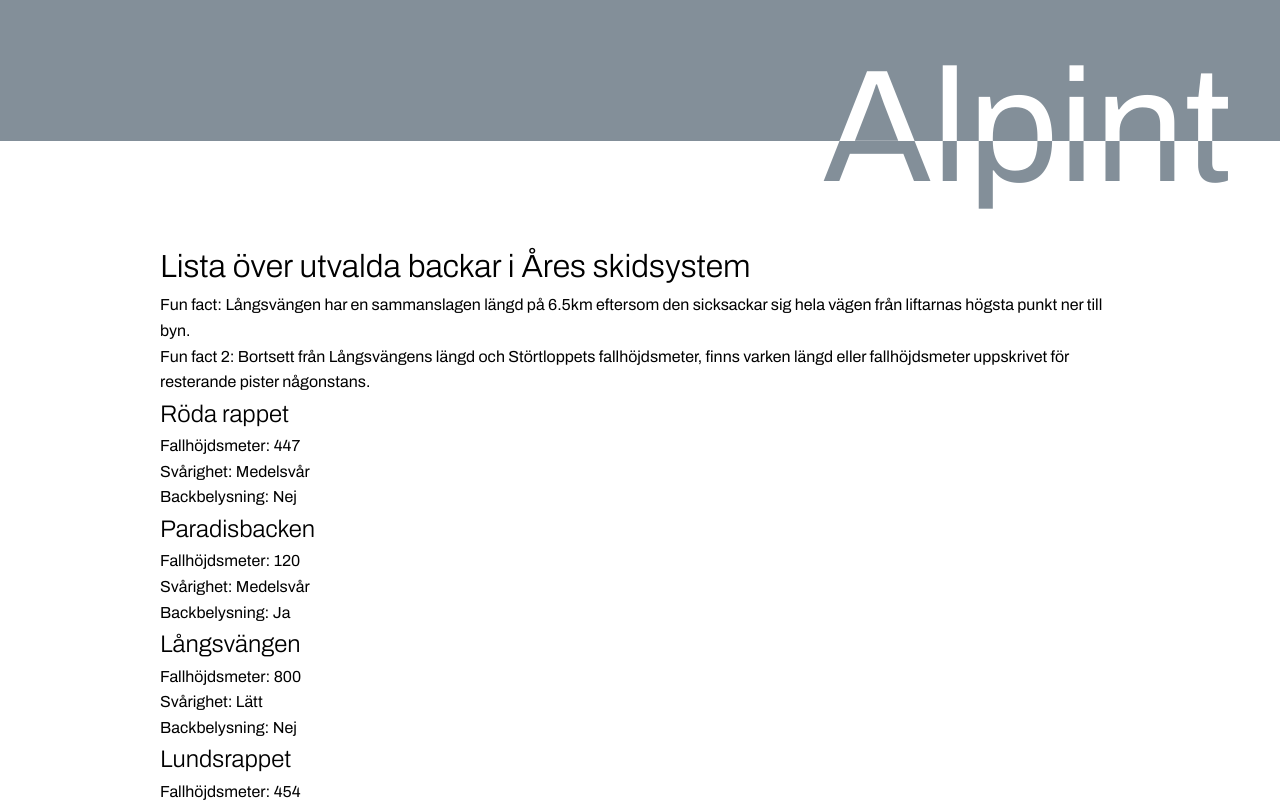
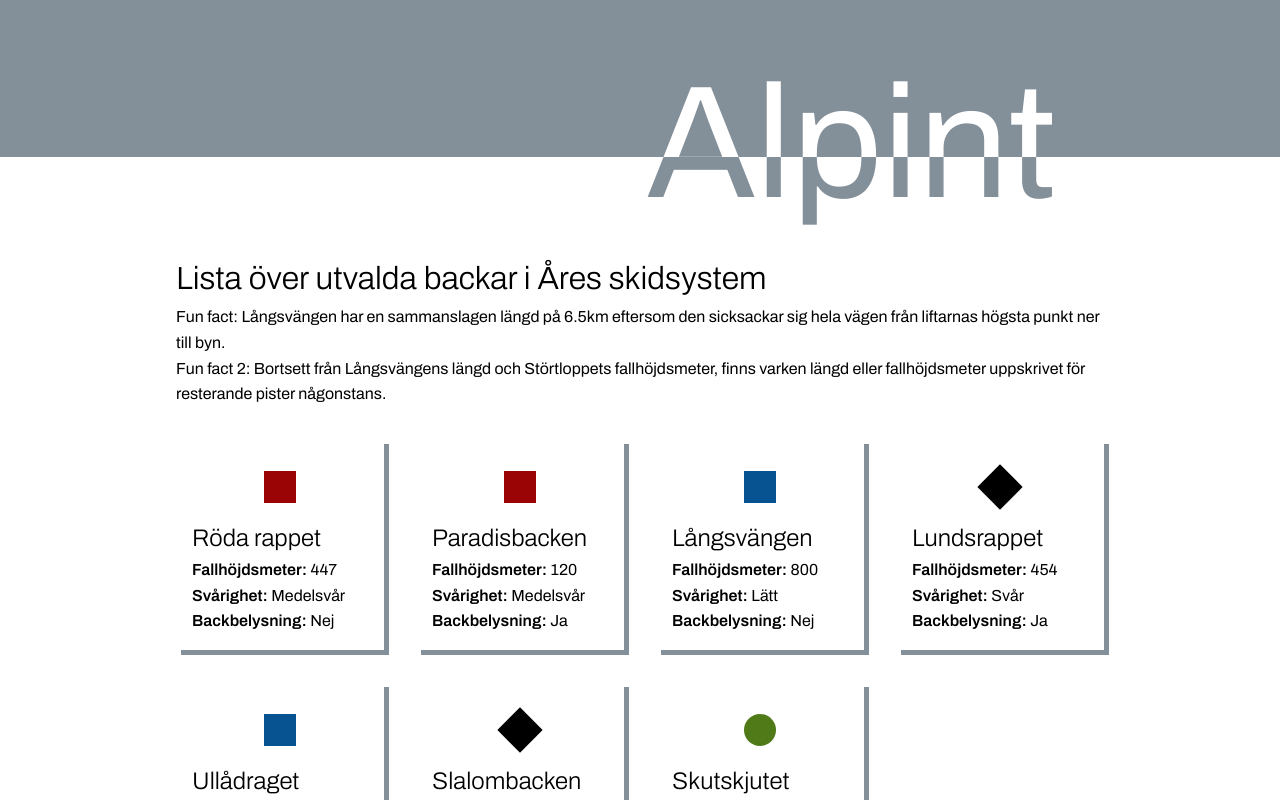
Before and after one commit to sagaeinkik/dt210g-mom1, a React (Vite) app: page / in a window 1280 px wide. Shown: the top 800 px of the page. Built offline with nearby package versions, Linux system fonts and the light colour scheme.

Commit message:
Lite styling på listkomponenterna

```diff
--- a/src/components/Header.scss
+++ b/src/components/Header.scss
@@ -2,8 +2,8 @@
 
 header {
     background-color: v.$blue;
-    height: 8.83em;
-    margin-bottom: 100px;
+    height: 9.83em;
+    margin-bottom: 5em;
 
     p {
         font-size: 10em;
--- a/src/components/Header.tsx
+++ b/src/components/Header.tsx
@@ -11,7 +11,10 @@
   return (
     <>
         <header>
+          <div className="text-content">
+
             <p>{ title }</p>
+          </div>
         </header>
     </>
   )
--- /dev/null
+++ b/src/components/ListCollection.scss
@@ -0,0 +1,8 @@
+@use '../assets/scss/vars' as v;
+
+.slope-wrapper {
+    margin: 2em 0;
+    display: grid;
+    grid-template-columns: repeat(4, 1fr);
+    gap: 2em;
+}
--- a/src/components/ListCollection.tsx
+++ b/src/components/ListCollection.tsx
@@ -1,5 +1,6 @@
 import SlopeItem from "./SlopeItem";
 import { Skislope } from "../assets/models/slope";
+import "./ListCollection.scss";
 
 const ListCollection = () => {
     //Lista
@@ -49,14 +50,15 @@
 
     ];
   return (
-    <>
+    <div className="slope-wrapper">
+
         {slopes.map((slope) => (
-                <SlopeItem
-                    key={slope.name}
-                    {...slope}
-                />
-            ))}
-    </>
+            <SlopeItem
+            key={slope.name}
+            {...slope}
+            />
+        ))}
+        </div>
   )
 }
 
--- /dev/null
+++ b/src/components/SlopeItem.scss
@@ -0,0 +1,40 @@
+@use '../assets/scss/vars' as v;
+
+.slope-card {
+    /* border: 1px solid v.$blue; */
+    padding: 1em;
+    box-shadow: 5px 5px 0px 0px rgba(131, 143, 153, 1);
+
+    //Ikon som indikerar svårighet
+    span:not(span.bold) {
+        display: block;
+        width: 2em;
+        height: 2em;
+        margin: 1em auto;
+    }
+
+    span.supereasy {
+        background-color: v.$brightgreen;
+        border-radius: 50%;
+    }
+
+    span.easy {
+        background-color: v.$brightblue;
+    }
+
+    span.medium {
+        background-color: rgb(154, 4, 4);
+        height: 1.5em;
+        width: 2em;
+    }
+
+    span.difficult {
+        background-color: black;
+        transform: rotate(45deg);
+    }
+
+    //Fetstilt text
+    .bold {
+        font-weight: 600;
+    }
+}
--- a/src/components/SlopeItem.tsx
+++ b/src/components/SlopeItem.tsx
@@ -1,5 +1,5 @@
 import { Skislope } from "../assets/models/slope";
-
+import "./SlopeItem.scss";
 
 const SlopeItem = ({ name, verticalMeters, difficulty, slopeLights }: Skislope) => {
     // Typdefinition för svårighetsnivå
@@ -31,9 +31,9 @@
     <div className="slope-card">
         <span className={difficultyLvl.en}></span>
         <h2>{ name }</h2>
-        <p>Fallhöjdsmeter: { verticalMeters }</p>
-        <p>Svårighet: { difficultyLvl.sv }</p>
-        <p>Backbelysning: { slopeLights ? "Ja" : "Nej"}</p>
+        <p ><span className="bold">Fallhöjdsmeter:</span> { verticalMeters }</p>
+        <p><span className="bold">Svårighet:</span> { difficultyLvl.sv }</p>
+        <p><span className="bold">Backbelysning:</span> { slopeLights ? "Ja" : "Nej"}</p>
     </div>
   )
 }
--- a/src/index.scss
+++ b/src/index.scss
@@ -25,6 +25,7 @@
 .text-content {
     max-width: 60em;
     margin: auto;
+    padding: 1em;
 }
 
 a {
```
